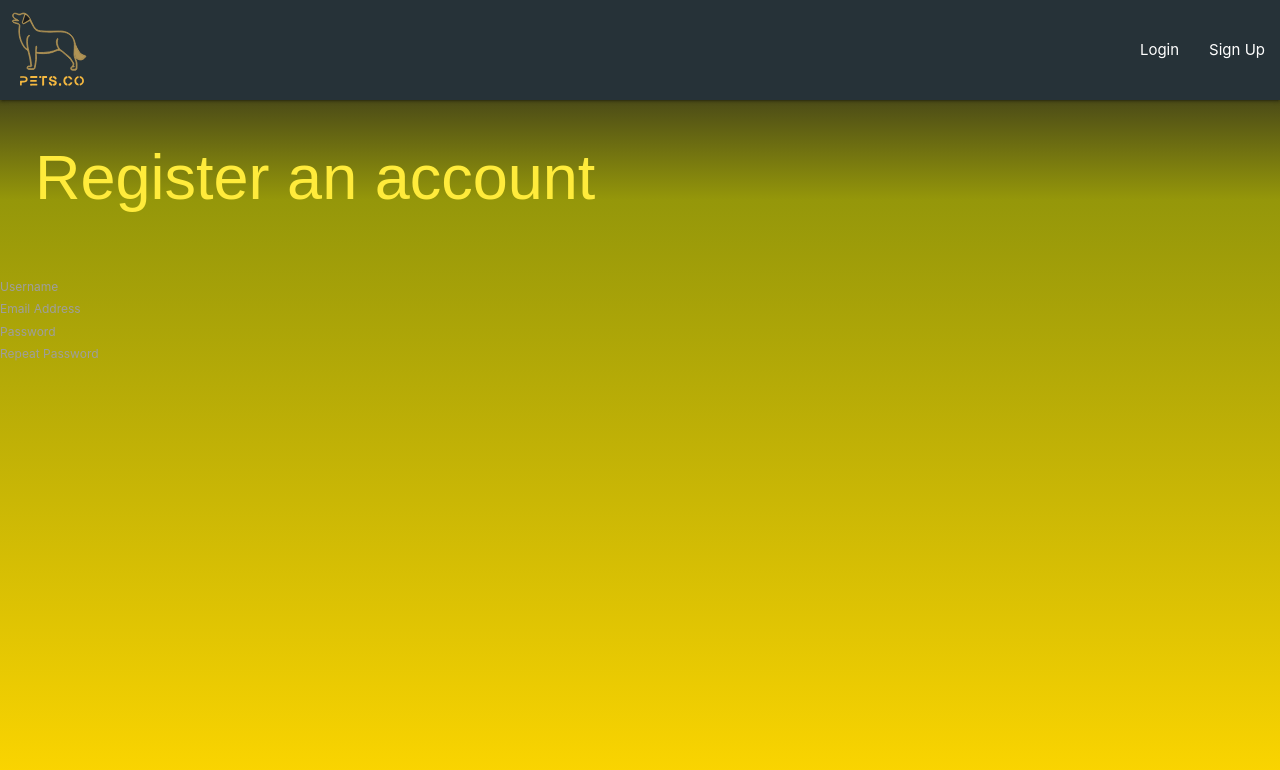
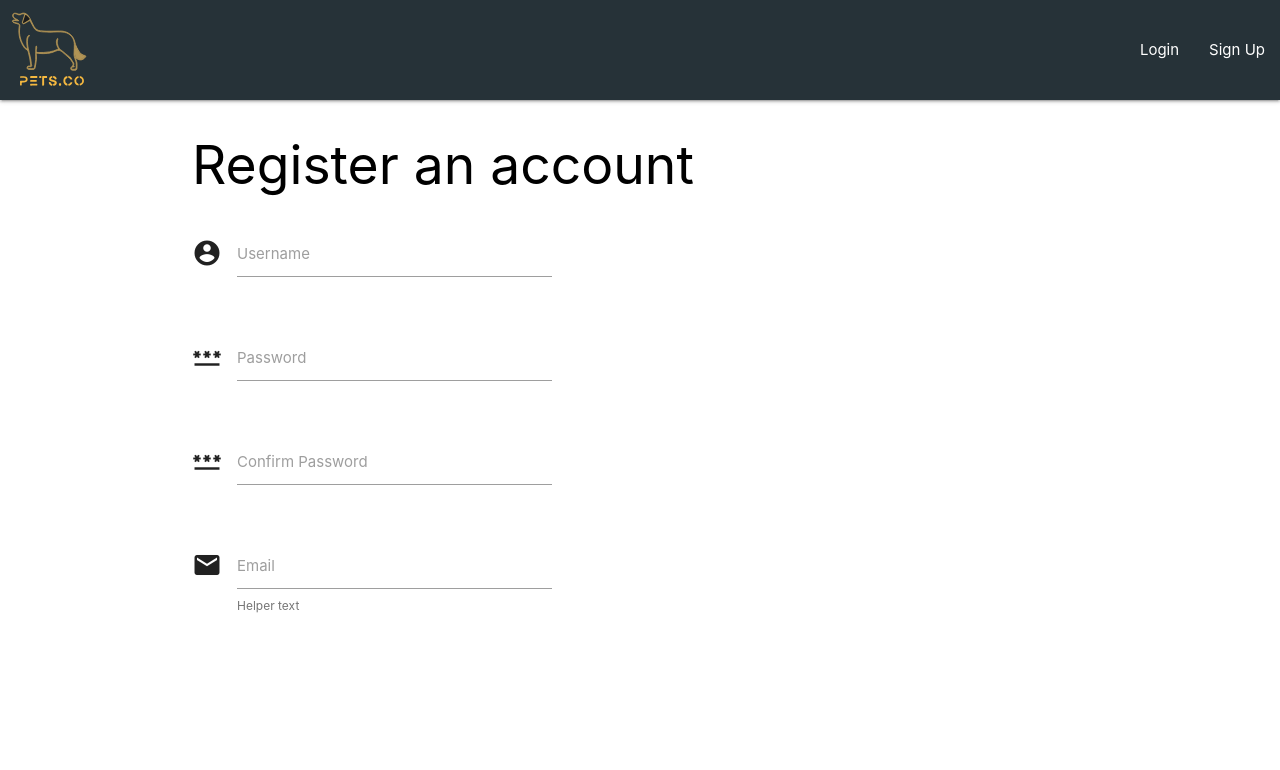
Before and after one commit to nixon-voxell/PETS.CO, a PHP site: page /sign_up.html in a window 1280 px wide. Shown: the top 770 px of the page. Run offline with PHP 8.4, Linux system fonts and the light colour scheme.

Commit message:
sign up form

```diff
--- a/materialize/css/base.css
+++ b/materialize/css/base.css
@@ -11,7 +11,7 @@ html
 
 body
 {
-  background: linear-gradient(rgba(2,0,36,1) 0%, rgb(149, 151, 10) 25%, rgb(255, 215, 0) 100%);
+  /* background: linear-gradient(rgba(2,0,36,1) 0%, rgb(149, 151, 10) 25%, rgb(255, 215, 0) 100%); */
 }
 
 nav {
--- a/sign_up.html
+++ b/sign_up.html
@@ -8,6 +8,7 @@
   <title>Register account</title>
 
   <link rel="stylesheet" href="./materialize/css/base.css">
+  <link href="https://fonts.googleapis.com/icon?family=Material+Icons" rel="stylesheet">
   <script src="./materialize/js/materialize.js"></script>
 
   <nav>
@@ -20,38 +21,43 @@
     </div>
   </nav>
 </head>
+
 <body>
-  <h1 class="yellow-text">
-  <font face="Arial">
-    &nbsp Register an account
-  </h1>
-  </font>
-  <br>
-
-  <form action="/register_page.php">
-    <dl>
-      <dt>
-        <label for="username">Username</label>
-      </dt>
-      <dd>
-
-      </dd>
-      <dt>
-        <label for="email">Email Address</label>
-      </dt>
-      <dd>
-
-      </dd>
-      <dt>
-        <label for="password">Password</label>
-      </dt>
-      <dd>
-
-      </dd>
-      <dt>
-        <label for="confirmpassword">Repeat Password</label>
-      </dt>
-    </dl>
-  </form>
+  <div class="container">
+    <h2 class="black-text">
+      Register an account
+    </h2>
+    <form class="col s12">
+      <div class="row">
+        <div class="input-field col s5">
+          <i class="material-icons prefix">account_circle</i>
+          <input id="icon_prefix" type="text" class="validate">
+          <label for="icon_prefix">Username</label>
+        </div>
+      </div>
+      <div class="row">
+        <div class="input-field col s5">
+          <i class="material-icons prefix"> password</i>
+          <input id="password" type="password" class="validate">
+          <label for="password"> Password</label>
+        </div>
+      </div>
+      <div class="row">
+        <div class="input-field col s5">
+          <i class="material-icons prefix"> password</i>
+          <input id="confirmpassword" type="password" class="validate">
+          <label for="Confirm Password"> Confirm Password</label>
+        </div>
+      </div>
+      <div class="row">
+        <div class="input-field col s5">
+          <i class="material-icons prefix">email</i>
+          <input id="email" type="email" class="validate">
+          <label for="email">Email</label>
+          <span class="helper-text" data-error="wrong" data-success="right">Helper text</span>
+        </div>
+      </div>
+    </form>
+  </div>
 </body>
 </html>
```
